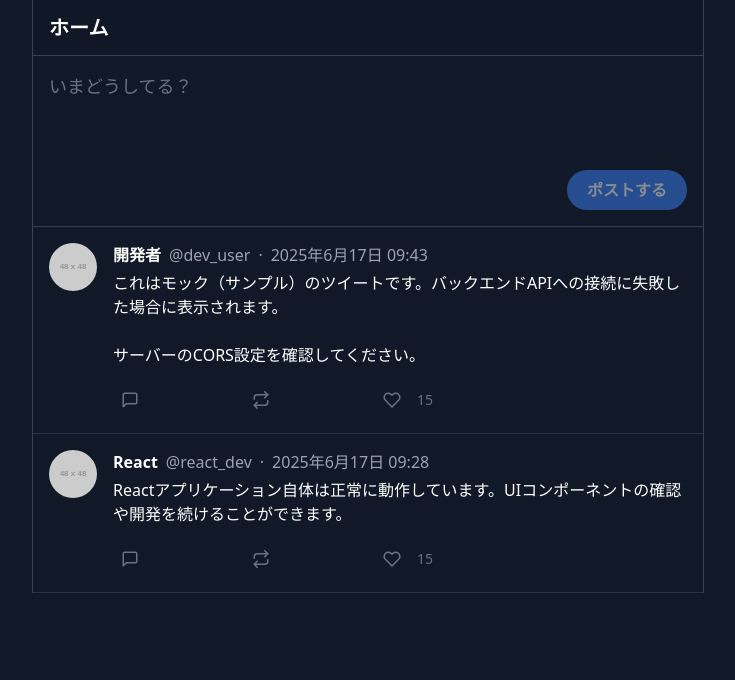
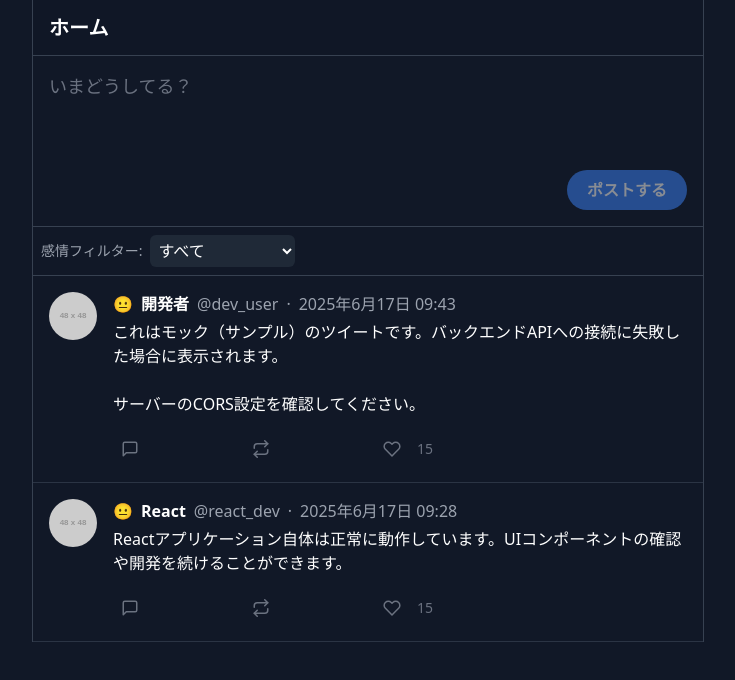
Before and after one commit to kazuo-yokoi/uttc-hackathon-frontend, a React (Create React App) app in the folder x-app-ts/: page / in a window 1280 px wide. Shown: the top 680 px of the page, without its empty margins (272-1007 px from the left). Built offline with nearby package versions, Linux system fonts and the light colour scheme; no server answers; sample sign-in values are in the browser's storage.

Commit message:
add SentimentIcon

```diff
--- a/x-app-ts/src/MainApp.tsx
+++ b/x-app-ts/src/MainApp.tsx
@@ -20,6 +20,8 @@ type ViewState =
   | { mode: "detail"; tweetId: number }
   | { mode: "profile"; userId: string };
 
+export type SentimentFilter = "all" | "positive" | "neutral" | "negative";
+
 export const MainApp: React.FC = () => {
   const [view, setView] = useState<ViewState>({ mode: "timeline" });
   const { user } = useAuthContext();
@@ -31,6 +33,8 @@ export const MainApp: React.FC = () => {
   const [repostModalTarget, setRepostModalTarget] = useState<Tweet | null>(
     null
   );
+  const [sentimentFilter, setSentimentFilter] =
+    useState<SentimentFilter>("all");
 
   const handlePost = async (content: string, replyToId?: number) => {
     setPostError(null);
@@ -103,7 +107,6 @@ export const MainApp: React.FC = () => {
 
     try {
       const createdPost = await postTweet(newPostData);
-      console.log(createdPost);
       addTweet(createdPost);
     } catch (err) {
       console.error("Failed to post:", err);
@@ -143,6 +146,8 @@ export const MainApp: React.FC = () => {
             onUserClick={navigateToProfile}
             onLikeToggle={handleLikeToggle}
             onRepostClick={openRepostModal}
+            sentimentFilter={sentimentFilter}
+            setSentimentFilter={setSentimentFilter}
           />
         );
 
--- a/x-app-ts/src/api/api.ts
+++ b/x-app-ts/src/api/api.ts
@@ -45,6 +45,8 @@ export interface Tweet {
   original?: Nullable<Tweet>;
   likes_count: number;
   is_liked: boolean;
+  sentiment: "positive" | "negative" | "neutral" | string; // stringは予期せぬ値のため
+  sentiment_score: number;
 }
 
 /**
@@ -80,6 +82,8 @@ const mockTweets: Tweet[] = [
     updated_at: "",
     likes_count: 15,
     is_liked: false,
+    sentiment: "neutral",
+    sentiment_score: 0.5,
   },
   {
     id: 998,
@@ -97,6 +101,8 @@ const mockTweets: Tweet[] = [
     updated_at: "",
     likes_count: 15,
     is_liked: false,
+    sentiment: "neutral",
+    sentiment_score: 0.5,
   },
 ];
 
--- /dev/null
+++ b/x-app-ts/src/components/SentimentIcon.tsx
@@ -0,0 +1,25 @@
+// 感情アイコンコンポーネント
+export const SentimentIcon: React.FC<{ sentiment: string }> = ({
+  sentiment,
+}) => {
+  switch (sentiment) {
+    case "positive":
+      return (
+        <span title="ポジティブ" className="text-green-500">
+          😊
+        </span>
+      );
+    case "negative":
+      return (
+        <span title="ネガティブ" className="text-purple-500">
+          😔
+        </span>
+      );
+    default:
+      return (
+        <span title="ニュートラル" className="text-gray-500">
+          😐
+        </span>
+      );
+  }
+};
--- a/x-app-ts/src/components/TweetCard.tsx
+++ b/x-app-ts/src/components/TweetCard.tsx
@@ -1,5 +1,6 @@
 import { Tweet } from "../api/api";
 import { ActionButtons } from "./ActionButtons";
+import { SentimentIcon } from "./SentimentIcon";
 
 interface TweetCardProps {
   tweet: Tweet;
@@ -79,7 +80,6 @@ export const TweetCard: React.FC<TweetCardProps> = ({
       </div>
     );
   };
-  console.log(tweet.type);
   return (
     <div
       className={`p-4 border-b border-gray-700/70 ${
@@ -132,6 +132,7 @@ export const TweetCard: React.FC<TweetCardProps> = ({
         />
         <div className="flex-1">
           <div className="flex items-center space-x-2 text-gray-400">
+            <SentimentIcon sentiment={tweet.sentiment} />
             <span
               className="font-bold text-white hover:underline cursor-pointer"
               onClick={(e) => handleUserClick(e, tweet.user_id)}
--- a/x-app-ts/src/pages/HomePage.tsx
+++ b/x-app-ts/src/pages/HomePage.tsx
@@ -3,6 +3,7 @@ import { Header } from "../components/Header";
 import { PostForm } from "../components/PostForm";
 import { ErrorMessage } from "../components/ErrorMessage";
 import { TweetCard } from "../components/TweetCard";
+import { SentimentFilter } from "../MainApp";
 
 interface HomePageProps {
   allTweets: Tweet[];
@@ -12,7 +13,10 @@ interface HomePageProps {
   onUserClick: (userId: string) => void;
   onLikeToggle: (id: number) => void;
   onRepostClick: (tweet: Tweet) => void;
+  sentimentFilter: SentimentFilter;
+  setSentimentFilter: (filter: SentimentFilter) => void;
 }
+
 //メインのタイムラインページ
 export const HomePage: React.FC<HomePageProps> = ({
   allTweets,
@@ -22,6 +26,8 @@ export const HomePage: React.FC<HomePageProps> = ({
   onUserClick,
   onLikeToggle,
   onRepostClick,
+  sentimentFilter,
+  setSentimentFilter,
 }) => {
   const timelineTweets = allTweets
     .filter((t) => t.type === "tweet")
@@ -30,14 +36,39 @@ export const HomePage: React.FC<HomePageProps> = ({
         new Date(b.created_at).getTime() - new Date(a.created_at).getTime()
     );
 
+  // 感情フィルターでツイートを絞り込む
+  const filteredTweets = timelineTweets.filter((tweet) => {
+    if (sentimentFilter === "all") return true;
+    return tweet.sentiment === sentimentFilter;
+  });
+
   return (
     <div>
       <Header title="ホーム" />
       <PostForm onPost={handlePost} />
       {postError && <ErrorMessage message={postError} />}
+      {/* 感情フィルター */}
+      <div className="p-2 border-b border-gray-700 flex items-center space-x-2">
+        <label htmlFor="sentiment-filter" className="text-sm text-gray-400">
+          感情フィルター:
+        </label>
+        <select
+          id="sentiment-filter"
+          value={sentimentFilter}
+          onChange={(e) =>
+            setSentimentFilter(e.target.value as SentimentFilter)
+          }
+          className="bg-gray-800 text-white rounded-md p-1"
+        >
+          <option value="all">すべて</option>
+          <option value="positive">ポジティブ😊</option>
+          <option value="neutral">ニュートラル😐</option>
+          <option value="negative">ネガティブ😔</option>
+        </select>
+      </div>
       <main>
-        {timelineTweets.length > 0 ? (
-          timelineTweets.map((tweet) => (
+        {filteredTweets.length > 0 ? (
+          filteredTweets.map((tweet) => (
             <TweetCard
               key={tweet.id}
               tweet={tweet}
```
